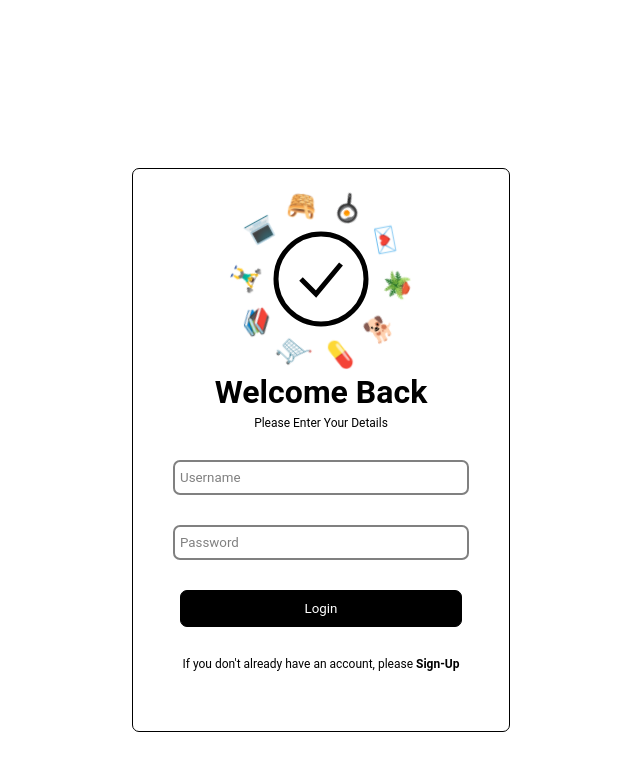
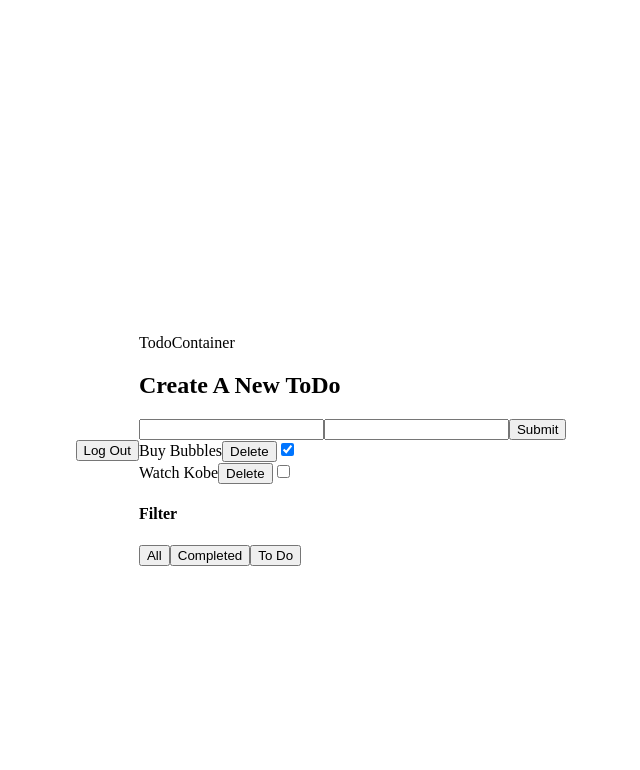
Before and after one commit to robertstipp/todo-fullstack, a React (Create React App) app in the folder client/: page / in a window 1280 px wide. Both pictures are taken after a click on the button "Login". Shown: the top 770 px of the page, without its empty margins (319-959 px from the left). Built offline with nearby package versions, Linux system fonts and the light colour scheme.

Commit message:
Add login/logout in userSlice reducer

```diff
--- a/client/src/App.js
+++ b/client/src/App.js
@@ -1,10 +1,12 @@
+import { useState } from "react";
+import {useSelector } from "react-redux";
+import {styled, createGlobalStyle} from 'styled-components';
+
 import Login from "./Components/Login";
+import Logout from "./Components/Logout";
 import TodoContainer from "./Components/TodoContainer";
-import { useState } from "react";
-import { useEffect } from "react";
+
 import userData from "./utils/data/users.json";
-import Logout from "./Components/Logout";
-import {styled, createGlobalStyle} from 'styled-components';
 
 const GlobalStyle = createGlobalStyle`
   @import url('https://fonts.googleapis.com/css2?family=Roboto:wght@500&display=swap');
@@ -16,8 +18,9 @@ const GlobalStyle = createGlobalStyle`
 
 function App() {
 
+  const {loggedIn} = useSelector(state=>state.user)
+
   const [isLoggedIn, setIsLoggedIn] = useState(false);
-  const [isSignUp, setIsSignUp] = useState(false)
   const [todos, setTodos] = useState(userData[0].todos);
   const [activeFilter, setActiveFilter] = useState('all')
 
@@ -40,24 +43,13 @@ function App() {
         }
 
     })
-    // if(username === userData[0].username && password === userData[0].password){
-    //   setTimeout(()=>{
-    //     setIsLoggedIn(true);
-    //     setTodos(userData[0].todos);
-    //   },1000)
 
-    //   return true
-    // }
     return false
 };
 
   const handleLogOut = () => {
     setIsLoggedIn(false);
     setTodos([]);
-  }
-
-  const toggleSignup = () => {
-    setIsSignUp(true)
   }
 
   const createNewToDo = (newToDo) => {
@@ -99,9 +91,9 @@ function App() {
   return (
     <MainWrapper className="App">
       <GlobalStyle />
-      {isLoggedIn === true ?
+      {loggedIn === true ?
       <>
-        <Logout handleLogOut={handleLogOut} />
+      <Logout handleLogOut={handleLogOut} />
       <TodoContainer
       todos={todos}
       createNewToDo={createNewToDo}
@@ -112,7 +104,7 @@ function App() {
       />
       </>
       :
-      <Login handleLogIn={handleLogIn} isSignUp={isSignUp} toggleSignup={toggleSignup}/>}
+      <Login handleLogIn={handleLogIn}/>}
     </MainWrapper>
   );
 }
--- a/client/src/Components/Login.jsx
+++ b/client/src/Components/Login.jsx
@@ -9,25 +9,22 @@ import {useSelector, useDispatch} from 'react-redux'
 import {setUserName, setPassword, handleLogin} from '../userSlice.js'
 
 
-const Login = ({isSignUp, toggleSignup }) => {
-    const {username,password} = useSelector(state=>state);
+const Login = () => {
+    const {username,password} = useSelector(state=>state.user);
     const dispatch = useDispatch();
 
     const handleLoginClick = () => {
-        dispatch(handleLogin(username,password))
-        // const isSuccess = handleLogIn(username,password)
+        const success = dispatch(handleLogin(username,password))
+        console.log(success)
     }
 
-  return (
+    return (
     <Wrapper>
         <Art />
         <Greeting>
             <h1>Welcome Back</h1>
             <p>Please Enter Your Details</p>
         </Greeting>
-        {/* <Input value={username} type="text" name="username" id="username" placeholder="Username" autoComplete='off' onChange={(e)=>{
-            setUsername(e.target.value);
-        }}/> */}
         <Input value={username} type="text" name="username" id="username" placeholder="Username" autoComplete='off' onChange={(e)=>{
             dispatch(setUserName(e.target.value));
         }}/>
@@ -36,9 +33,9 @@ const Login = ({isSignUp, toggleSignup }) => {
         }} />
         <Submit
             onClick={handleLoginClick}
-        >{isSignUp ?"Submit" : "Login"}
+        >Login
         </Submit>
-        <SignUp>If you don't already have an account, please <span onClick={toggleSignup}>Sign-Up</span></SignUp>
+        <SignUp>If you don't already have an account, please <span>Sign-Up</span></SignUp>
     </Wrapper>
   )
 }
--- a/client/src/Components/Logout.jsx
+++ b/client/src/Components/Logout.jsx
@@ -1,9 +1,16 @@
 import React from 'react'
 
-const Logout = ({ handleLogOut }) => {
+import {handleLogout} from '../userSlice.js'
+
+import { useDispatch } from 'react-redux'
+
+const Logout = () => {
+  const dispatch = useDispatch()
+
   return (
     <div>
-        <button onClick={handleLogOut}>Log Out</button>
+        <button
+        onClick={()=>dispatch(handleLogout())}>Log Out</button>
     </div>
   )
 }
--- a/client/src/userSlice.js
+++ b/client/src/userSlice.js
@@ -22,10 +22,16 @@ export const userSlice = createSlice({
 
       // TODO - FETCH REQUEST TO API
       state.loggedIn = true;
+    },
+    handleLogout: (state, action) => {
+      // TODO - LOGOUT
+      state.loggedIn = false;
     }
+
+
   }
 })
 
-export const {setUserName, setPassword, handleLogin} = userSlice.actions;
+export const {setUserName, setPassword, handleLogin, handleLogout} = userSlice.actions;
 
 export default userSlice.reducer;
```
